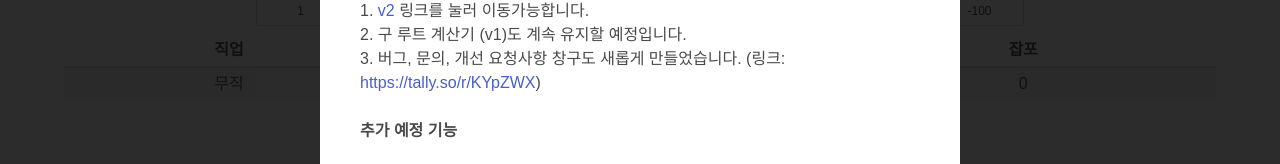
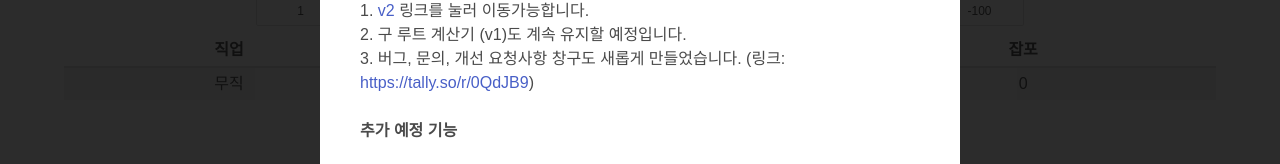
Before and after one commit to ktseo41/route-calculator, a React (Vite) app: page / in a window 1280 px wide. Both pictures are taken after a click on the element "info". Shown: the part 208-372 px from the top of the page. Built offline with nearby package versions, Linux system fonts and the light colour scheme; a web font is replaced by a local one.

Commit message:
chore: 피드백 링크 업데이트 및 import 경로 수정
- 버그/문의 링크를 새 tally.so URL로 교체 (KYpZWX -> 0QdJB9)
- RouteLinkedList import 경로 대소문자 수정 (Linux 호환성)

```diff
--- a/src/App.tsx
+++ b/src/App.tsx
@@ -3,7 +3,7 @@ import { v4 as uuidv4 } from "uuid";
 import styled from "styled-components";
 import { CustomSystem } from "./database/customsystem";
 import { Jobs, classifiedJobs, NumberedJobs } from "./database/job";
-import RouteLinkedList from "./lib/RouteLinkedList";
+import RouteLinkedList from "./lib/routeLinkedList";
 import { NotiTitle, NotiMessage } from "./components/NotiMessage";
 import { SaveTitle, SaveContent } from "./components/Save";
 import { LoadTitle, LoadContent } from "./components/Load";
--- a/src/components/NotiMessage.tsx
+++ b/src/components/NotiMessage.tsx
@@ -28,7 +28,7 @@ export const NotiMessage = (queryToSave: string) => {
       <br />
       2. 구 루트 계산기 (v1)도 계속 유지할 예정입니다.
       <br />
-      3. 버그, 문의, 개선 요청사항 창구도 새롭게 만들었습니다. (링크: <a href="https://tally.so/r/KYpZWX">https://tally.so/r/KYpZWX</a>)
+      3. 버그, 문의, 개선 요청사항 창구도 새롭게 만들었습니다. (링크: <a href="https://tally.so/r/0QdJB9">https://tally.so/r/0QdJB9</a>)
       <br /> <br />
       <span className="has-text-weight-semibold">추가 예정 기능</span>
       <br /> <br />
```
